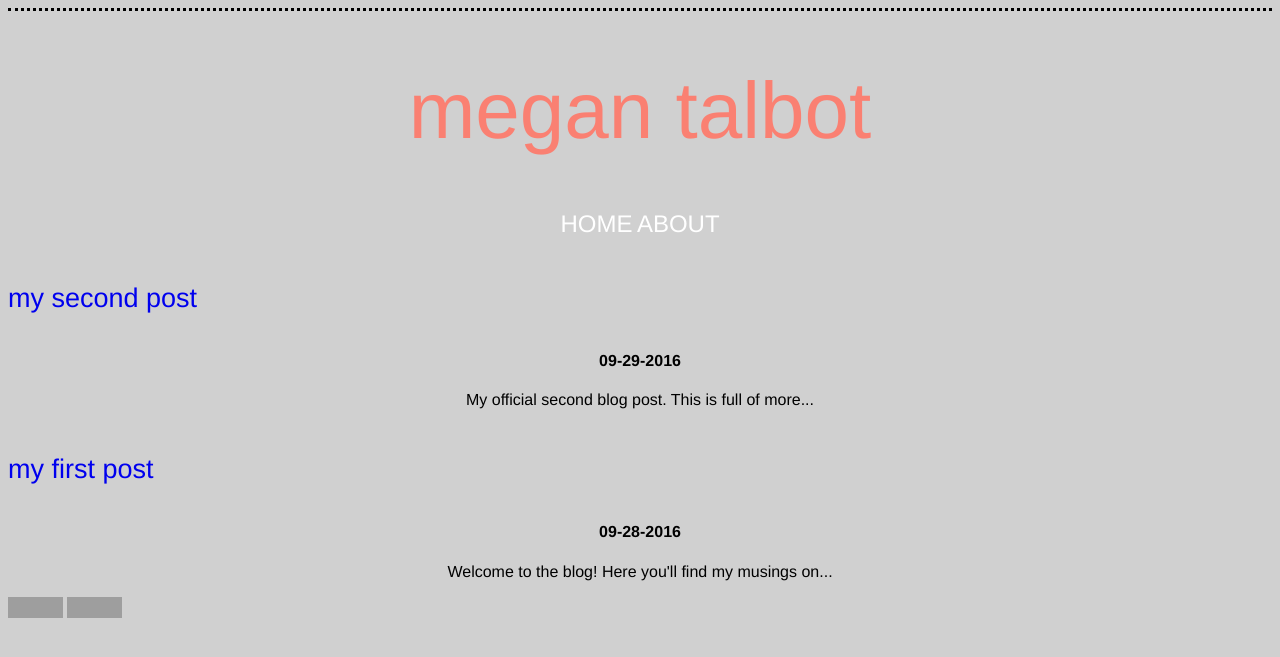
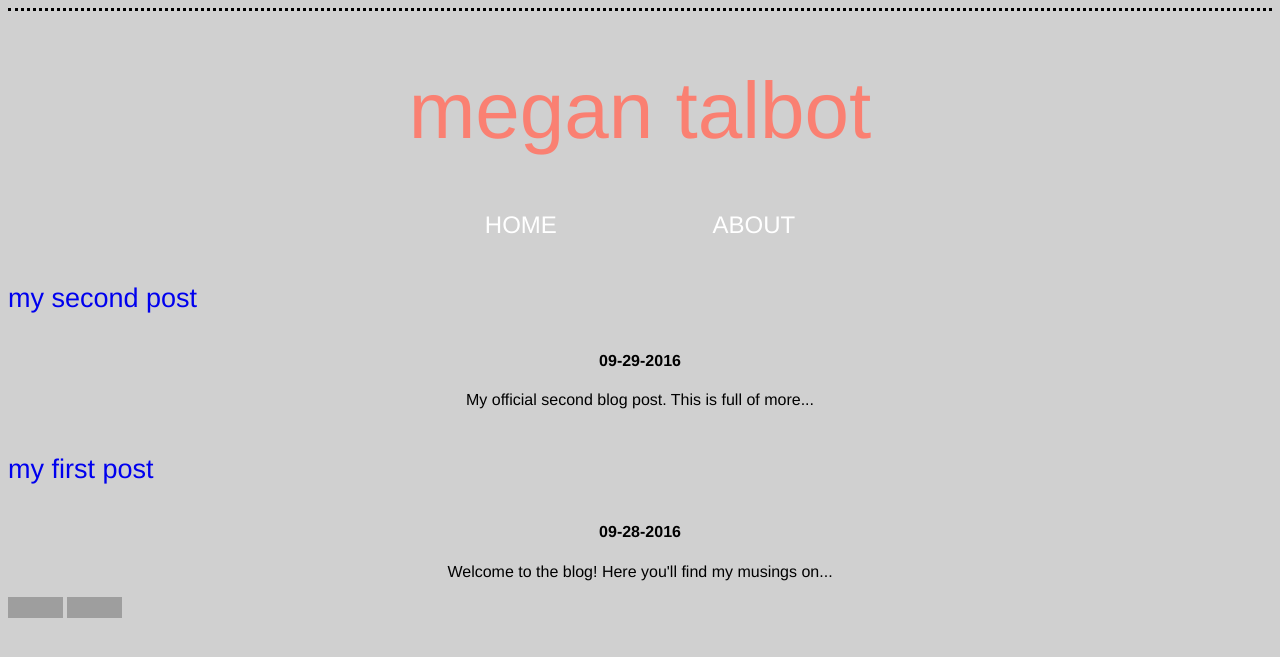
Before and after one commit to meganft/meganft.github.io, a Jekyll site: the page built from index.html, in a window 1280 px wide. Shown: the top 657 px of the page. Built offline with Jekyll 4.4.1, drawn with Linux system fonts in a browser that asks for light colours; grey boxes are pictures that could not be loaded.

Commit message:
Change link styles

```diff
--- a/_includes/header.html
+++ b/_includes/header.html
@@ -8,7 +8,7 @@
 <body>
   <h1>{{ site.title }}</h1>
   <div>
-      <a style="color:white; font-size: 1.5em; align: middle" href="/">HOME</a></li> <a style="color:white; font-size: 1.5em; align: middle" href="/about.html">ABOUT</a></li>
+      <a style="color:white; font-size: 1.5em; align: middle; padding:2cm;" href="/">HOME</a></li> <a style="color:white; font-size: 1.5em; align: middle; padding:2cm;" href="/about.html">ABOUT</a></li>
     </ul>
   </div>
   <div class="container">
```
